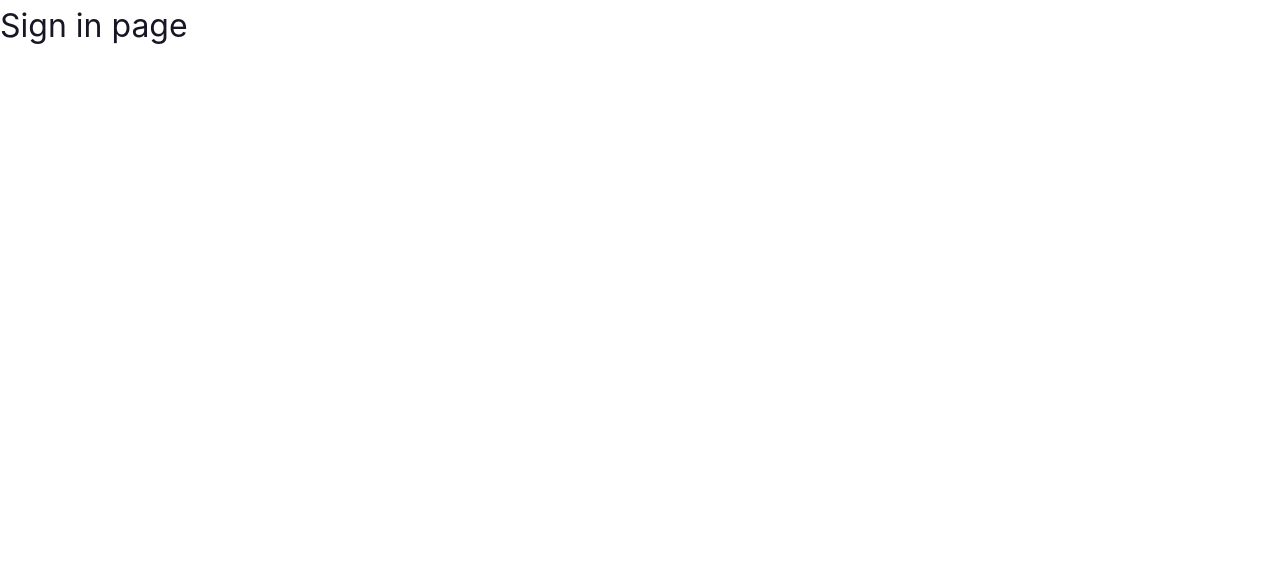
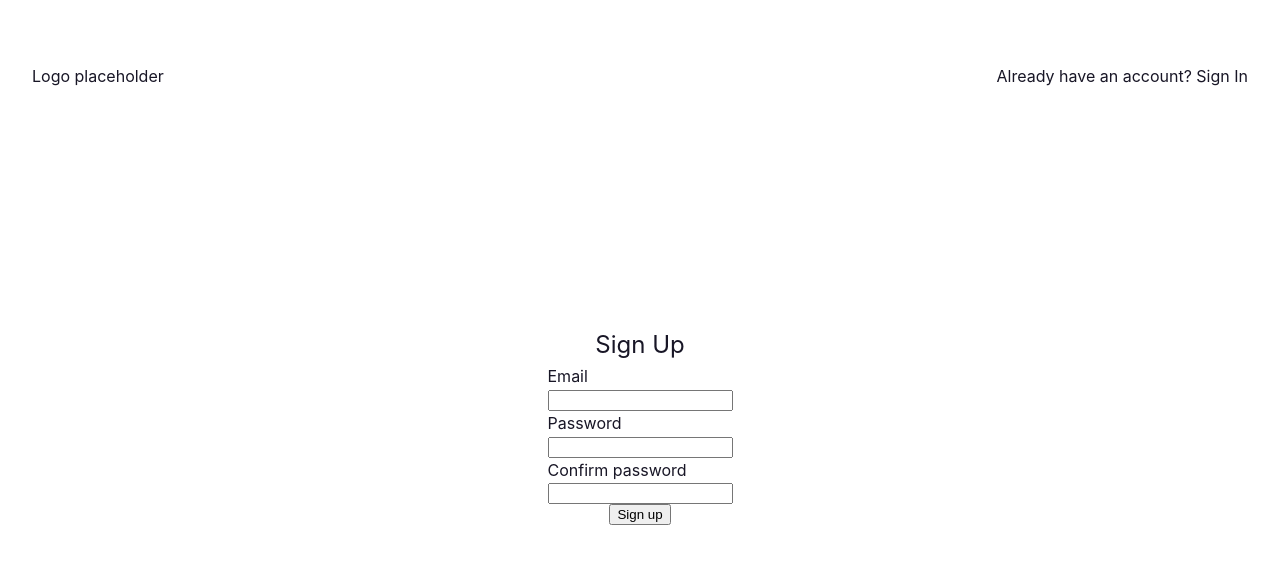
Before and after one commit to ysoares0209/api-designer, a Vue app in the folder web-app/: page /sign-in in a window 1280 px wide. Shown: the top 564 px of the page. Built offline with nearby package versions, Linux system fonts and the light colour scheme.

Commit message:
feat: skeleton implementation of the sign up page

```diff
--- a/web-app/src/components/pages/SignIn.vue
+++ b/web-app/src/components/pages/SignIn.vue
@@ -1,7 +1,58 @@
-<script setup lang="ts"></script>
+<script setup lang="ts">
+import Title from '../atoms/Title.vue';
+import Typography from '../atoms/Typography.vue';
+import Link from '../atoms/Link.vue';
+</script>
 
 <template>
-  <h1>Sign in page</h1>
+  <main class="page-container">
+    <header>
+      <span>Logo placeholder</span>
+      <p>Already have an account? <a>Sign In</a></p>
+    </header>
+    <section>
+      <h1>Sign Up</h1>
+      <div class="input">
+        <label for="email">Email</label>
+        <input id="email" />
+      </div>
+      <div class="input">
+        <label for="password">Password</label>
+        <input id="password" />
+      </div>
+      <div class="input">
+        <label for="confirmPassword">Confirm password</label>
+        <input id="confirmPassword" />
+      </div>
+      <button>Sign up</button>
+    </section>
+  </main>
 </template>
 
-<style scoped></style>
+<style scoped>
+.page-container {
+  max-width: 1480px;
+  height: 100vh;
+  margin: 0 auto;
+  padding: 4rem 2rem;
+  font-weight: normal;
+}
+
+header {
+  display: flex;
+  justify-content: space-between;
+}
+
+section {
+  height: 100%;
+  display: flex;
+  flex-direction: column;
+  align-items: center;
+  justify-content: center;
+}
+
+.input {
+  display: flex;
+  flex-direction: column;
+}
+</style>
```
